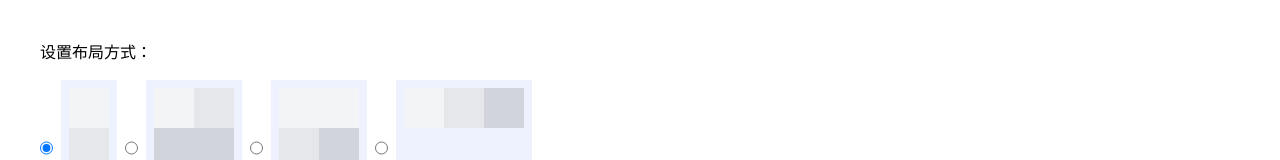
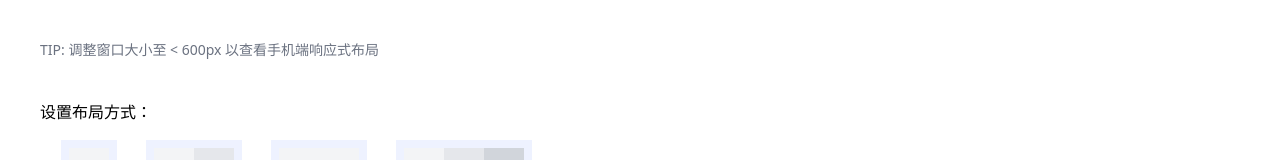
Before and after one commit to xuzuodong/layout-demo, a React (Vite) app: page / in a window 1280 px wide. Shown: the top 160 px of the page. Built offline with nearby package versions, Linux system fonts and the light colour scheme.

Commit message:
chore: add tip

```diff
--- a/src/App.tsx
+++ b/src/App.tsx
@@ -20,6 +20,8 @@ function App() {
 
   return (
     <div className="px-10 py-10 space-y-10">
+      <p className="text-gray-500 text-sm">TIP: 调整窗口大小至 &lt; 600px 以查看手机端响应式布局</p>
+
       <fieldset>
         <legend className="pb-4">设置布局方式：</legend>
         <div className="flex space-x-2">
```
